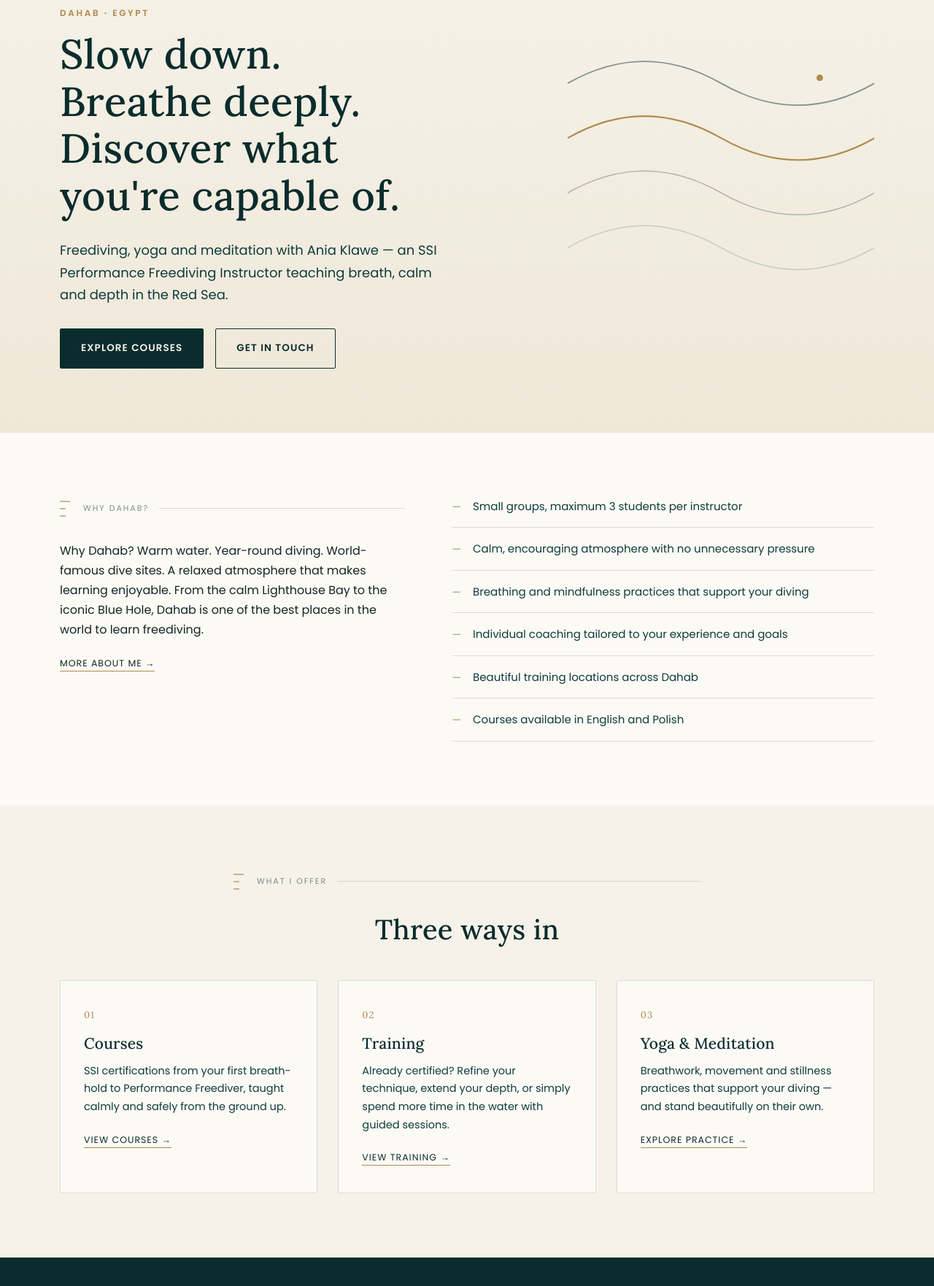
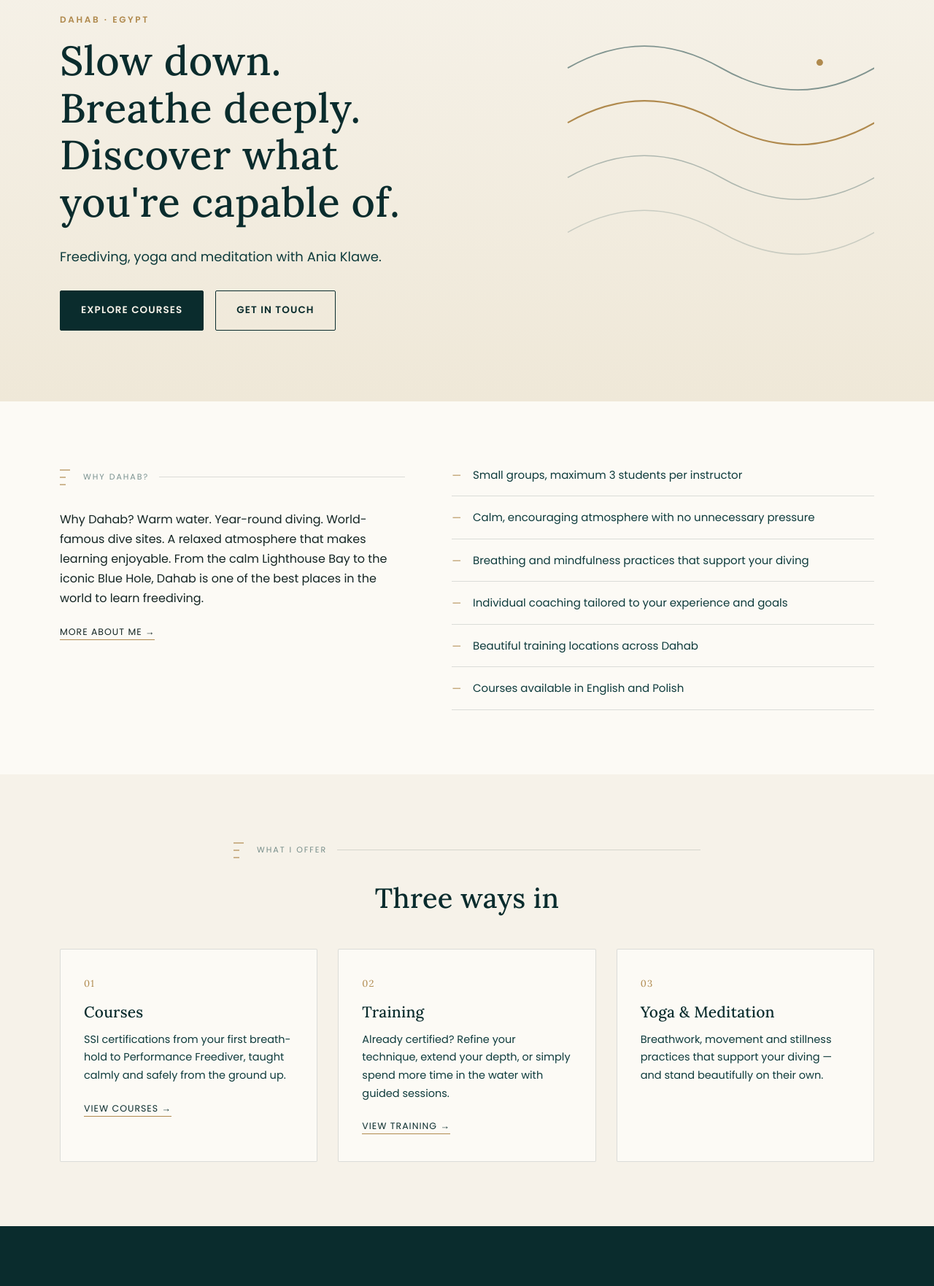
Before and after one commit to aniaklawe-ai/aniaklawe, a plain HTML site: page index.html in a window 1280 px wide. Shown: the part 196-1958 px from the top of the page at 73% size. Drawn offline with Linux system fonts and the light colour scheme.

Commit message:
Update index.html

```diff
--- a/index.html
+++ b/index.html
@@ -4,7 +4,7 @@
 <meta charset="UTF-8">
 <meta name="viewport" content="width=device-width, initial-scale=1.0">
 <title>Home · Ania Klawe</title>
-<meta name="description" content="Freediving, yoga and meditation with Ania Klawe, SSI Performance Freediving Instructor based in Dahab, Egypt.">
+<meta name="description" content="Freediving, yoga and meditation with Ania Klawe in Dahab.">
 <link rel="icon" type="image/png" href="assets/favicon.png">
 <link rel="preconnect" href="https://fonts.googleapis.com">
 <link rel="preconnect" href="https://fonts.gstatic.com" crossorigin>
@@ -38,7 +38,7 @@
       <div>
         <span class="eyebrow">Dahab &middot; Egypt</span>
         <h1>Slow down. Breathe deeply.<br>Discover what you're capable of.</h1>
-        <p class="lede">Freediving, yoga and meditation with Ania Klawe — an SSI Performance Freediving Instructor teaching breath, calm and depth in the Red Sea.</p>
+        <p class="lede">Freediving, yoga and meditation with Ania Klawe.</p>
         <div class="btn-row">
           <a href="courses.html" class="btn btn-primary">Explore courses</a>
           <a href="contact.html" class="btn btn-ghost">Get in touch</a>
@@ -104,7 +104,7 @@ From the calm Lighthouse Bay to the iconic Blue Hole, Dahab is one of the best p
           <span class="num">03</span>
           <h3>Yoga &amp; Meditation</h3>
           <p>Breathwork, movement and stillness practices that support your diving &mdash; and stand beautifully on their own.</p>
-          <a href="yoga-meditation.html" class="card-link">Explore practice &rarr;</a>
+
         </div>
       </div>
     </div>
```
